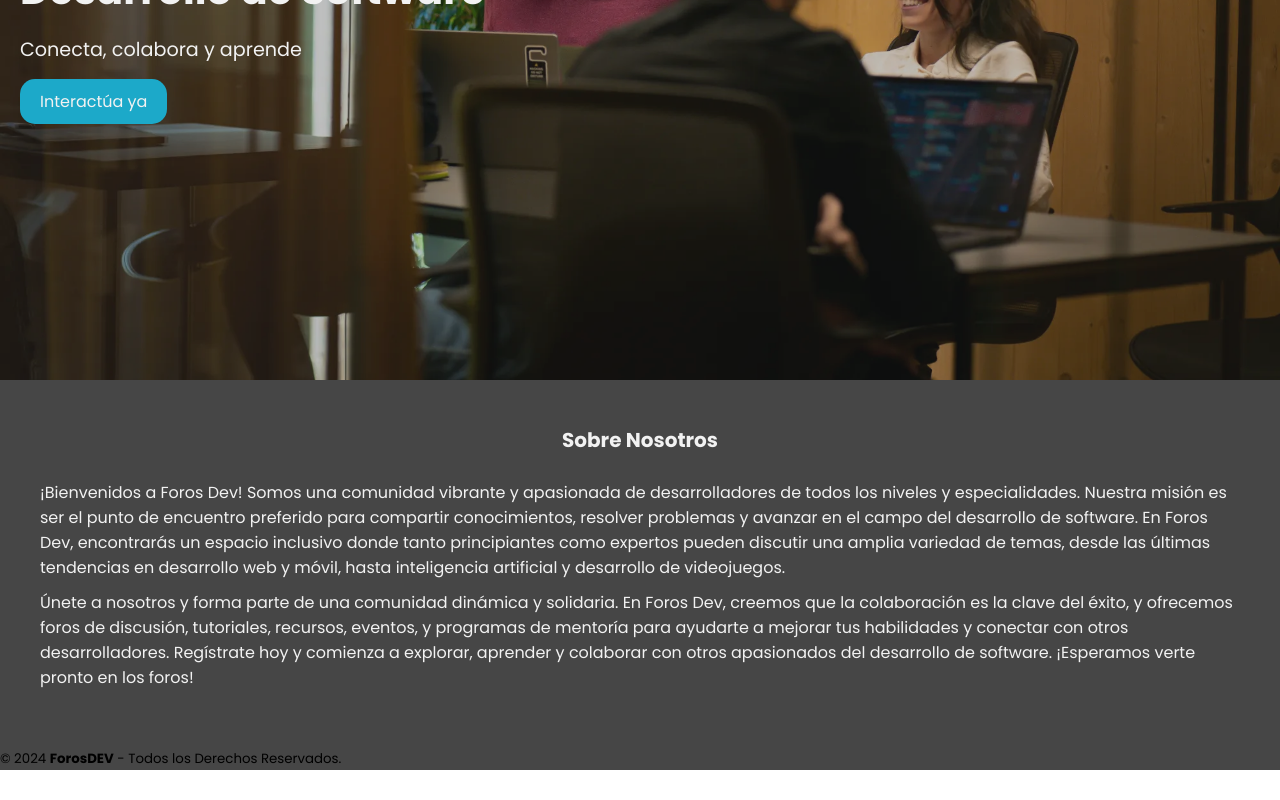
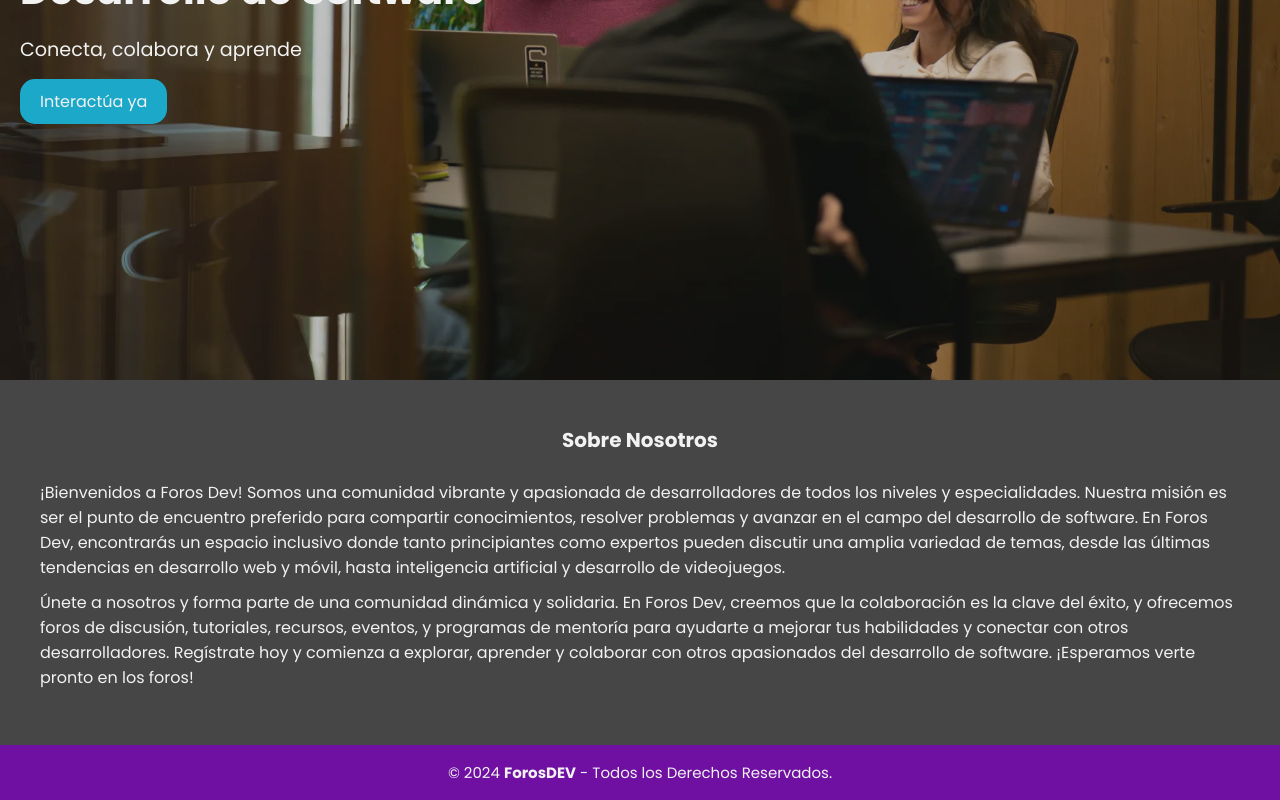
Before and after one commit to Jairdevv/forum-project, a React (Vite) app: page /home in a window 1280 px wide. Shown: the part 421-1221 px from the top of the page. Before the commit the page ends 1191 px from the top, so only its background shows below. Built offline with nearby package versions, Linux system fonts and the light colour scheme.

Commit message:
Update Footer component styling

```diff
--- a/src/components/Footer/Footer.css
+++ b/src/components/Footer/Footer.css
@@ -19,3 +19,13 @@
   color: var(--white);
   margin-bottom: 10px;
 }
+
+.footer .grupo2 {
+  background-color: var(--secondary-color);
+  padding: 15px 10px;
+  text-align: center;
+  color: var(--white);
+}
+.footer .grupo2 small {
+  font-size: 15px;
+}
```
